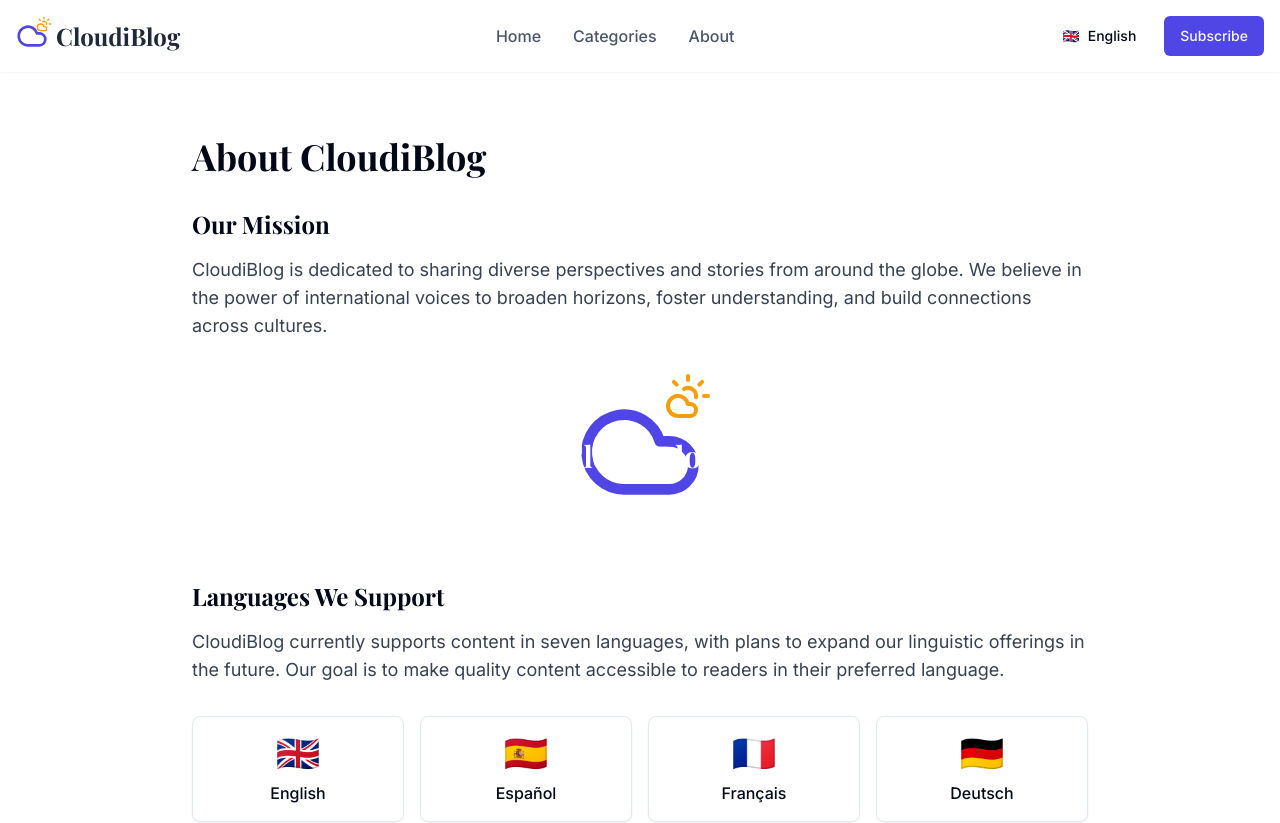
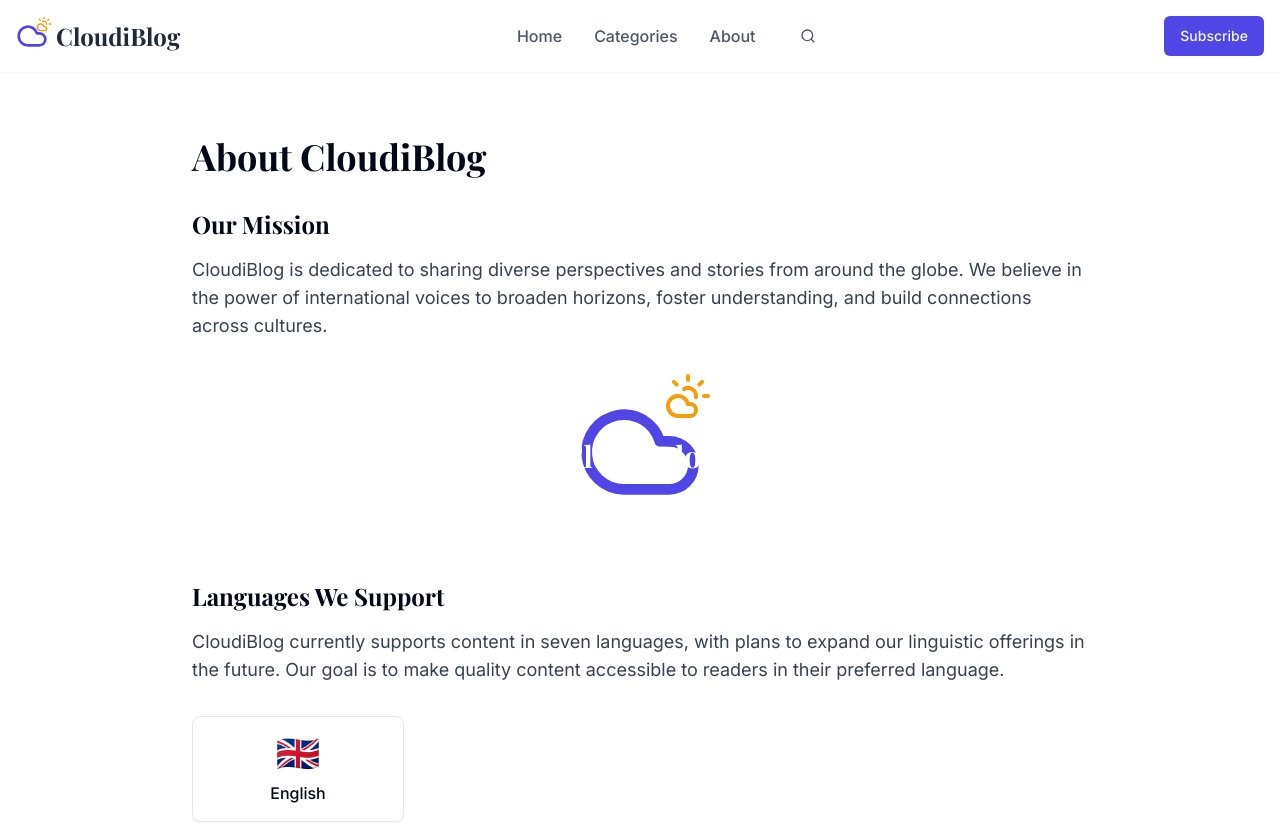
Before and after one commit to crystle-create/globe-scribble-hub, a React (Vite) app: page /about in a window 1280 px wide. Shown: the top 823 px of the page. Built offline with nearby package versions, Linux system fonts and the light colour scheme.

Commit message:
Extract and add features from URL.
Extract features from the provided URL and integrate them into the website, excluding the language feature.

```diff
--- a/src/components/Footer.tsx
+++ b/src/components/Footer.tsx
@@ -1,11 +1,8 @@
 
 import { Cloud, CloudSun } from "lucide-react";
 import { Link } from "react-router-dom";
-import { useLanguage } from "@/contexts/LanguageContext";
 
 export function Footer() {
-  const { currentLanguage } = useLanguage();
-
   const year = new Date().getFullYear();
 
   return (
@@ -61,9 +58,6 @@ export function Footer() {
             © {year} CloudiBlog. All rights reserved.
           </p>
           <div className="flex items-center space-x-4 mt-4 md:mt-0">
-            <p className="text-gray-500 text-sm">
-              Current language: {currentLanguage.name} {currentLanguage.flag}
-            </p>
             <a href="#" className="text-gray-500 hover:text-blog-indigo text-sm">Privacy</a>
             <a href="#" className="text-gray-500 hover:text-blog-indigo text-sm">Terms</a>
           </div>
--- a/src/components/Header.tsx
+++ b/src/components/Header.tsx
@@ -1,18 +1,10 @@
 
+import { Button } from "@/components/ui/button";
+import { Cloud, CloudSun, Search } from "lucide-react";
+import { Link } from 'react-router-dom';
 import { useState } from 'react';
-import { Button } from "@/components/ui/button";
-import { useLanguage, Language } from "@/contexts/LanguageContext";
-import { Cloud, CloudSun } from "lucide-react";
-import {
-  DropdownMenu,
-  DropdownMenuContent,
-  DropdownMenuItem,
-  DropdownMenuTrigger
-} from "@/components/ui/dropdown-menu";
-import { Link } from 'react-router-dom';
 
 export function Header() {
-  const { currentLanguage, setLanguage, languages } = useLanguage();
   const [isMenuOpen, setIsMenuOpen] = useState(false);
 
   const toggleMenu = () => {
@@ -20,7 +12,7 @@ export function Header() {
   };
 
   return (
-    <header className="w-full bg-white shadow-sm">
+    <header className="w-full bg-white shadow-sm sticky top-0 z-10">
       <div className="container mx-auto px-4 py-4 flex justify-between items-center">
         {/* Logo */}
         <Link to="/" className="flex items-center space-x-2">
@@ -42,38 +34,29 @@ export function Header() {
           <Link to="/about" className="text-gray-600 hover:text-blog-indigo font-medium">
             About
           </Link>
+
+          {/* Search Button */}
+          <Button variant="ghost" size="icon" className="text-gray-600">
+            <Search className="h-5 w-5" />
+          </Button>
         </nav>
 
-        {/* Language Selector */}
         <div className="hidden md:flex items-center space-x-4">
-          <DropdownMenu>
-            <DropdownMenuTrigger asChild>
-              <Button variant="ghost" size="sm" className="flex items-center gap-2">
-                <span>{currentLanguage.flag}</span>
-                <span>{currentLanguage.name}</span>
-              </Button>
-            </DropdownMenuTrigger>
-            <DropdownMenuContent align="end" className="bg-white shadow-md">
-              {languages.map((language) => (
-                <DropdownMenuItem
-                  key={language.code}
-                  onClick={() => setLanguage(language)}
-                  className="flex items-center gap-2 cursor-pointer"
-                >
-                  <span>{language.flag}</span>
-                  <span>{language.name}</span>
-                </DropdownMenuItem>
-              ))}
-            </DropdownMenuContent>
-          </DropdownMenu>
-
           <Button variant="default" className="bg-blog-indigo hover:bg-blog-indigo/90">
             Subscribe
           </Button>
         </div>
 
         {/* Mobile menu button */}
-        <div className="md:hidden flex items-center">
+        <div className="md:hidden flex items-center space-x-4">
+          <Button
+            variant="ghost"
+            size="icon"
+            className="text-gray-600"
+          >
+            <Search className="h-5 w-5" />
+          </Button>
+
           <Button
             variant="ghost"
             size="icon"
@@ -111,28 +94,6 @@ export function Header() {
             <Link to="/about" className="block py-2 text-gray-600" onClick={toggleMenu}>
               About
             </Link>
-            <div className="py-2">
-              <DropdownMenu>
-                <DropdownMenuTrigger asChild>
-                  <Button variant="ghost" size="sm" className="flex items-center gap-2 w-full justify-start">
-                    <span>{currentLanguage.flag}</span>
-                    <span>{currentLanguage.name}</span>
-                  </Button>
-                </DropdownMenuTrigger>
-                <DropdownMenuContent align="start" className="bg-white shadow-md">
-                  {languages.map((language) => (
-                    <DropdownMenuItem
-                      key={language.code}
-                      onClick={() => setLanguage(language)}
-                      className="flex items-center gap-2"
-                    >
-                      <span>{language.flag}</span>
-                      <span>{language.name}</span>
-                    </DropdownMenuItem>
-                  ))}
-                </DropdownMenuContent>
-              </DropdownMenu>
-            </div>
             <Button variant="default" className="w-full mt-2 bg-blog-indigo hover:bg-blog-indigo/90">
               Subscribe
             </Button>
--- a/src/contexts/LanguageContext.tsx
+++ b/src/contexts/LanguageContext.tsx
@@ -9,33 +9,21 @@ export type Language = {
 
 export const languages: Language[] = [
   { code: 'en', name: 'English', flag: '🇬🇧' },
-  { code: 'es', name: 'Español', flag: '🇪🇸' },
-  { code: 'fr', name: 'Français', flag: '🇫🇷' },
-  { code: 'de', name: 'Deutsch', flag: '🇩🇪' },
-  { code: 'zh', name: '中文', flag: '🇨🇳' },
-  { code: 'ja', name: '日本語', flag: '🇯🇵' },
-  { code: 'ar', name: 'العربية', flag: '🇸🇦' },
 ];
 
 type LanguageContextType = {
   currentLanguage: Language;
-  setLanguage: (language: Language) => void;
   languages: Language[];
 };
 
 const LanguageContext = createContext<LanguageContextType | undefined>(undefined);
 
 export const LanguageProvider = ({ children }: { children: ReactNode }) => {
-  const [currentLanguage, setCurrentLanguage] = useState<Language>(languages[0]);
-
-  const setLanguage = (language: Language) => {
-    setCurrentLanguage(language);
-    // In a real app, you might also want to store this in localStorage
-    // localStorage.setItem('preferredLanguage', language.code);
-  };
+  // Set default language to English and don't provide methods to change it
+  const currentLanguage = languages[0];
 
   return (
-    <LanguageContext.Provider value={{ currentLanguage, setLanguage, languages }}>
+    <LanguageContext.Provider value={{ currentLanguage, languages }}>
       {children}
     </LanguageContext.Provider>
   );
--- a/src/pages/Index.tsx
+++ b/src/pages/Index.tsx
@@ -4,7 +4,7 @@ import { blogPosts, Post } from "@/data/blogPosts";
 import { FeaturedPost } from "@/components/FeaturedPost";
 import { LanguageBadge } from "@/components/LanguageBadge";
 import { Button } from "@/components/ui/button";
-import { Globe } from "lucide-react";
+import { Globe, Search } from "lucide-react";
 
 const Index = () => {
   const { currentLanguage, setLanguage } = useLanguage();
@@ -160,6 +160,28 @@ const Index = () => {
           )}
         </div>
       </section>
+
+      {/* Newsletter Section */}
+      <section className="py-16 bg-blog-lavender/30">
+        <div className="container mx-auto px-4">
+          <div className="max-w-3xl mx-auto text-center">
+            <h2 className="text-3xl font-bold font-playfair mb-4">Stay Updated</h2>
+            <p className="text-gray-700 mb-8">
+              Subscribe to our newsletter to receive the latest posts and updates directly in your inbox.
+            </p>
+            <div className="flex flex-col sm:flex-row gap-3 max-w-md mx-auto">
+              <input
+                type="email"
+                placeholder="Your email address"
+                className="flex-grow px-4 py-2 rounded-md border border-gray-300 focus:outline-none focus:ring-2 focus:ring-blog-indigo"
+              />
+              <Button className="bg-blog-indigo hover:bg-blog-indigo/90">
+                Subscribe
+              </Button>
+            </div>
+          </div>
+        </div>
+      </section>
     </div>
   );
 };
```
